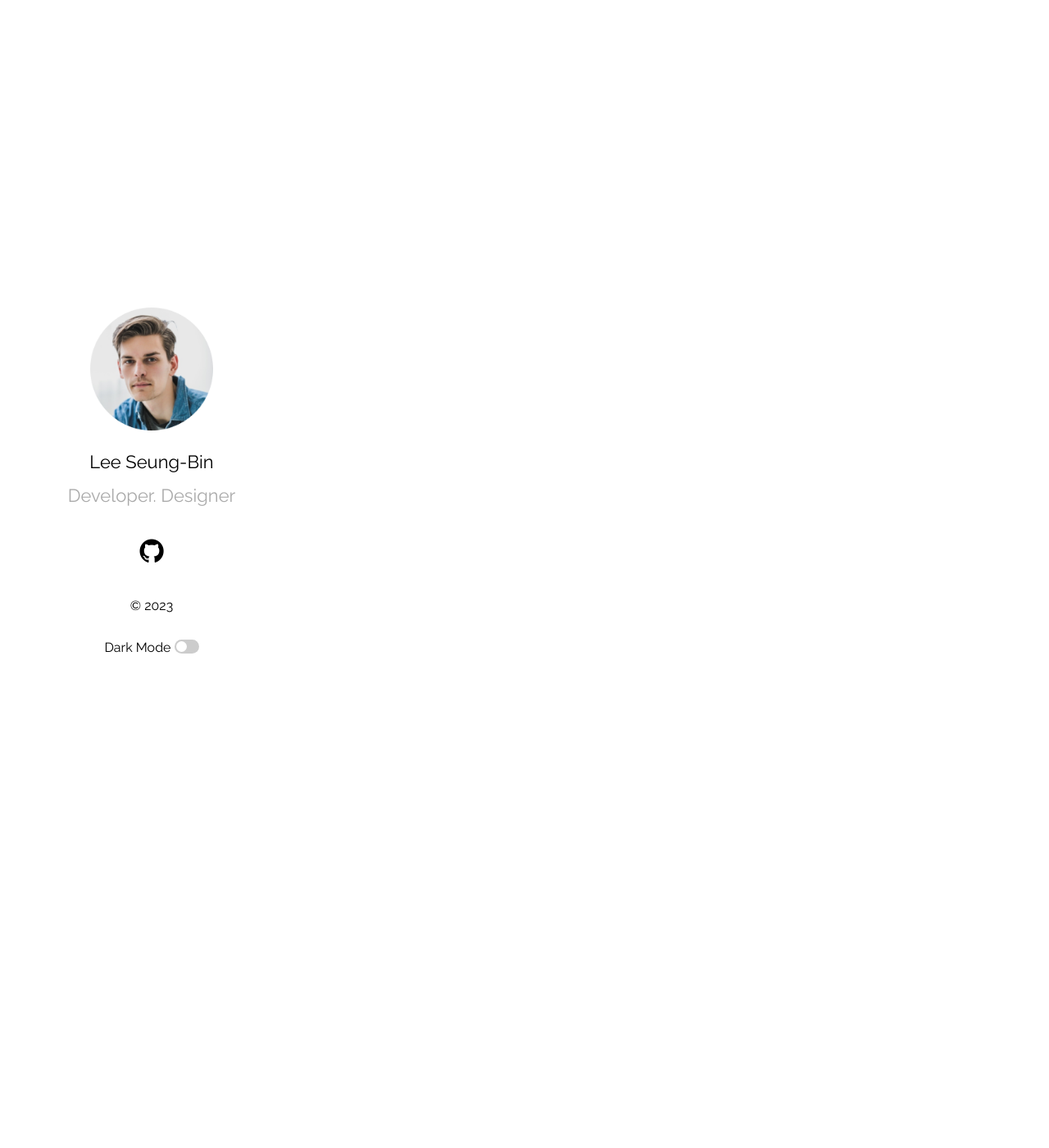
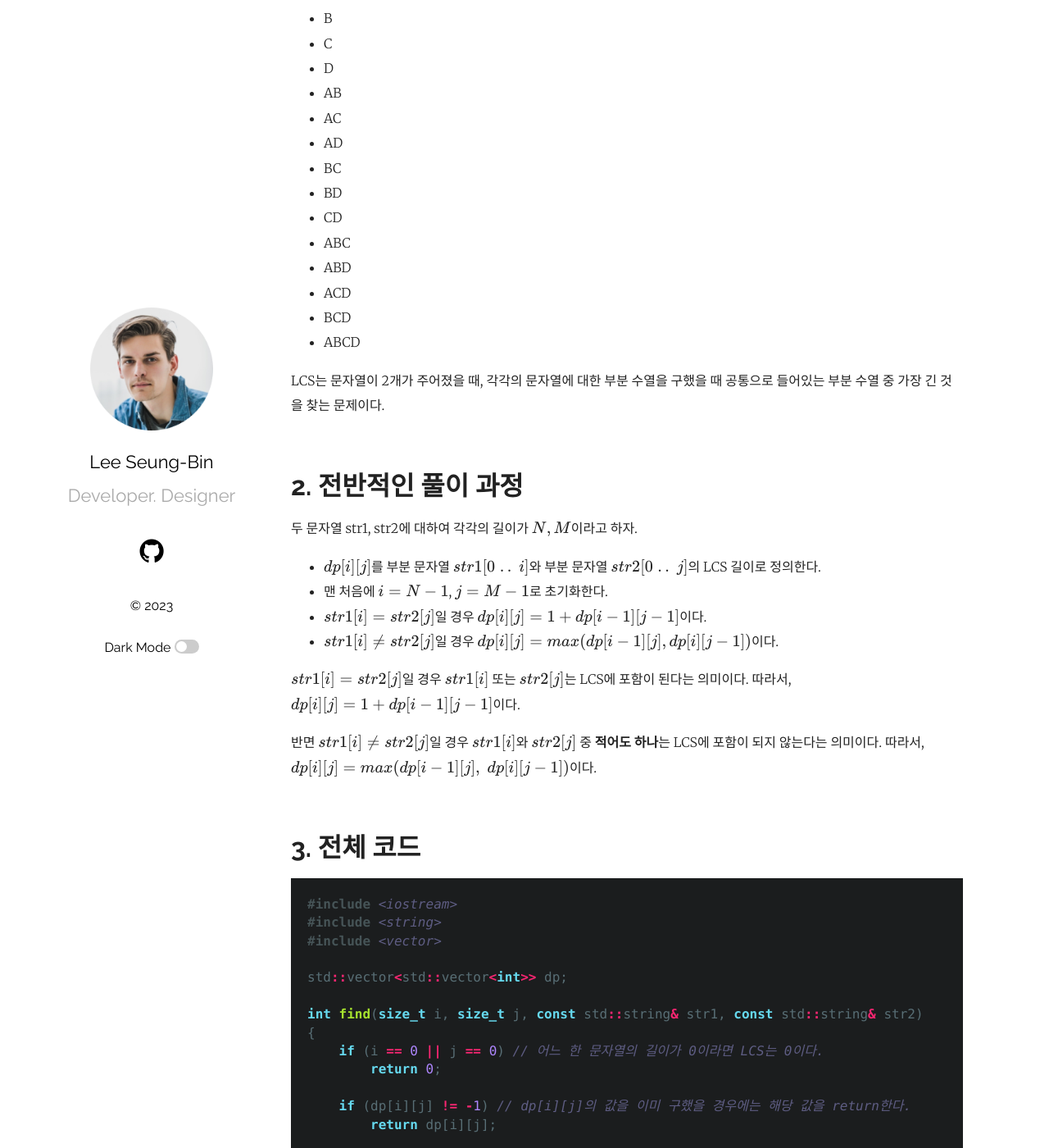
Before and after one commit to lspc678/lspc678.github.io, a Jekyll site: the page built from _posts/Algorithm/String/2023-09-17-9251.md, in a window 1280 px wide and 1400 px high, scrolled down 483 px. Shown: the whole window at 82% size. Built offline with Jekyll 4.4.1, drawn with Linux system fonts in a browser that asks for light colours; formulas are drawn with MathJax 3; some of the changed text lies outside the part shown.

Commit message:
new post Algorithm/String/2023-09-17-9251.md

````diff
--- a/_posts/Algorithm/String/2023-09-17-9251.md
+++ b/_posts/Algorithm/String/2023-09-17-9251.md
@@ -6,6 +6,101 @@ categories: [Algorithm, String]
 use_math: true
 ---
 
-### 링크: https://www.acmicpc.net/problem/2263
+### 링크: https://www.acmicpc.net/problem/9251
 
 <br/>
+
+# 1. LCS의 의미
+
+LCS는 Longest Common Subsequence(최장 공통 부분 수열)의 약자이다.
+
+우선 부분 수열이란 수열에서 일부 원소를 가져와서 순서대로 나열한 것을 의미한다.
+
+예를 들어, ABCD라는 문자열이 있다고 했을 때 이 문자열의 부분 수열은 다음과 같다.
+
+* 빈 문자열
+* A
+* B
+* C
+* D
+* AB
+* AC
+* AD
+* BC
+* BD
+* CD
+* ABC
+* ABD
+* ACD
+* BCD
+* ABCD
+
+LCS는 문자열이 2개가 주어졌을 때, 각각의 문자열에 대한 부분 수열을 구했을 때 공통으로 들어있는 부분 수열 중 가장 긴 것을 찾는 문제이다.
+
+<br/>
+
+# 2. 전반적인 풀이 과정
+
+두 문자열 str1, str2에 대하여 각각의 길이가 $N, M$이라고 하자.
+
+* $dp[i][j]$를 부분 문자열 $str1[0 \; .. \; i]$와 부분 문자열 $str2[0 \; .. \; j]$의 LCS 길이로 정의한다.
+* 맨 처음에 $i = N - 1$, $j = M - 1$로 초기화한다.
+* $str1[i] = str2[j]$일 경우 $dp[i][j] = 1 + dp[i - 1][j - 1]$이다.
+* $str1[i] \neq str2[j]$일 경우 $dp[i][j] = max(dp[i - 1][j], dp[i][j - 1])$이다.
+
+$str1[i] = str2[j]$일 경우 $str1[i]$ 또는 $str2[j]$는 LCS에 포함이 된다는 의미이다. 따라서, $dp[i][j] = 1 + dp[i - 1][j - 1]$이다.
+
+반면 $str1[i] \neq str2[j]$일 경우 $str1[i]$와 $str2[j]$ 중 **적어도 하나**는 LCS에 포함이 되지 않는다는 의미이다. 따라서, $dp[i][j] = max(dp[i - 1][j], \; dp[i][j - 1])$이다.
+
+<br/>
+
+# 3. 전체 코드
+
+```cpp
+#include <iostream>
+#include <string>
+#include <vector>
+
+std::vector<std::vector<int>> dp;
+
+int find(size_t i, size_t j, const std::string& str1, const std::string& str2)
+{
+	if (i == 0 || j == 0) // 어느 한 문자열의 길이가 0이라면 LCS는 0이다.
+		return 0;
+
+	if (dp[i][j] != -1) // dp[i][j]의 값을 이미 구했을 경우에는 해당 값을 return한다.
+		return dp[i][j];
+
+	if (str1[i - 1] == str2[j - 1]) // str1[i - 1](또는 str2[j - 1])은 LCS에 포함된다.
+	{
+		int res = 1 + find(i - 1, j - 1, str1, str2);
+		dp[i][j] = res;
+		return res;
+	}
+	else // str1[i - 1]와 str2[j - 1] 중 적어도 하나는 LCS에 포함되지 않는다.
+	{
+		int res = std::max(find(i, j - 1, str1, str2), find(i - 1, j, str1, str2));
+		dp[i][j] = res;
+		return res;
+	}
+}
+
+int main()
+{
+	std::ios::sync_with_stdio(false);
+	std::cin.tie(NULL);
+	std::cout.tie(NULL);
+
+	std::string str1, str2;
+	std::cin >> str1;
+	std::cin >> str2;
+
+	size_t len1 = str1.length();
+	size_t len2 = str2.length();
+
+	dp = std::vector<std::vector<int>>(len1 + 1, std::vector<int>(len2 + 1, -1)); // 모든 원소를 -1로 초기화
+	std::cout << find(len1, len2, str1, str2) << "\n";
+
+	return 0;
+}
+```
````
